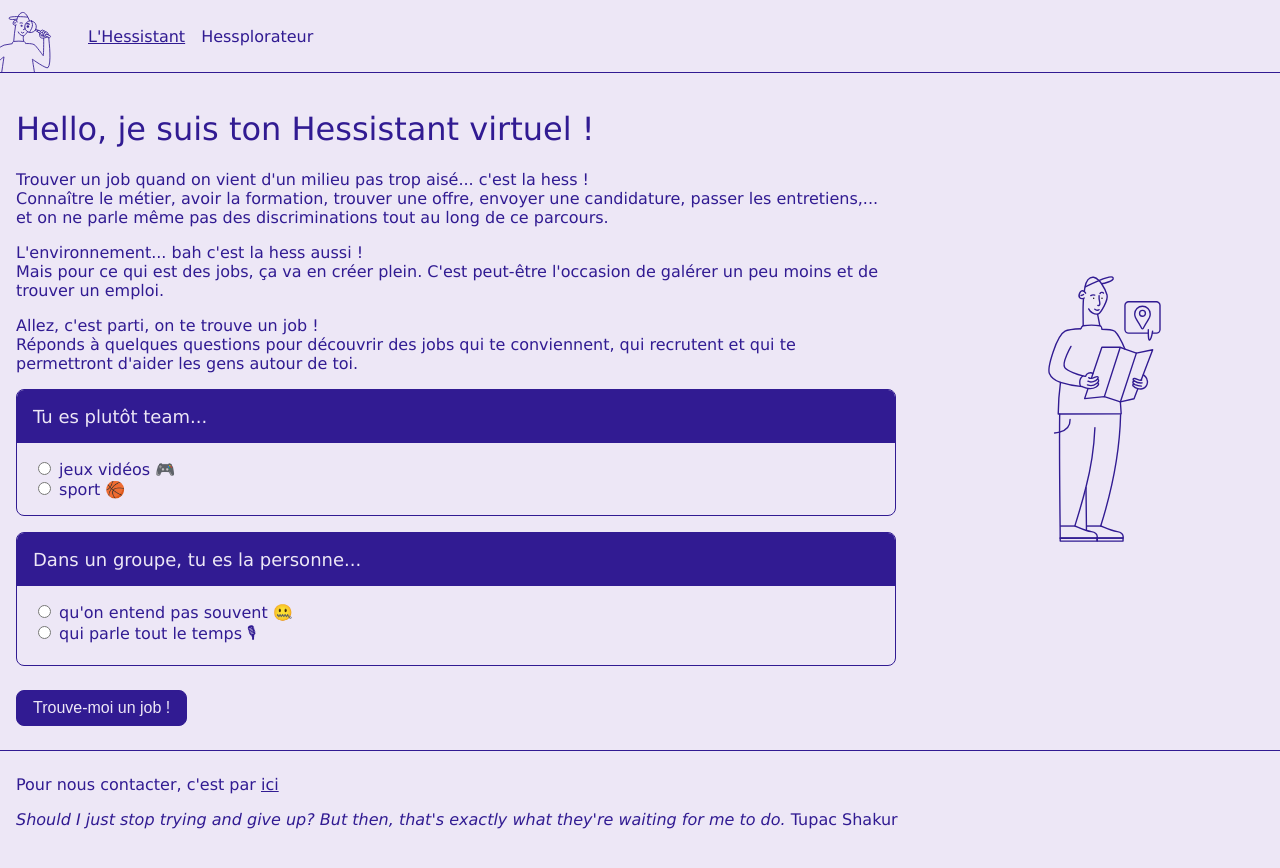
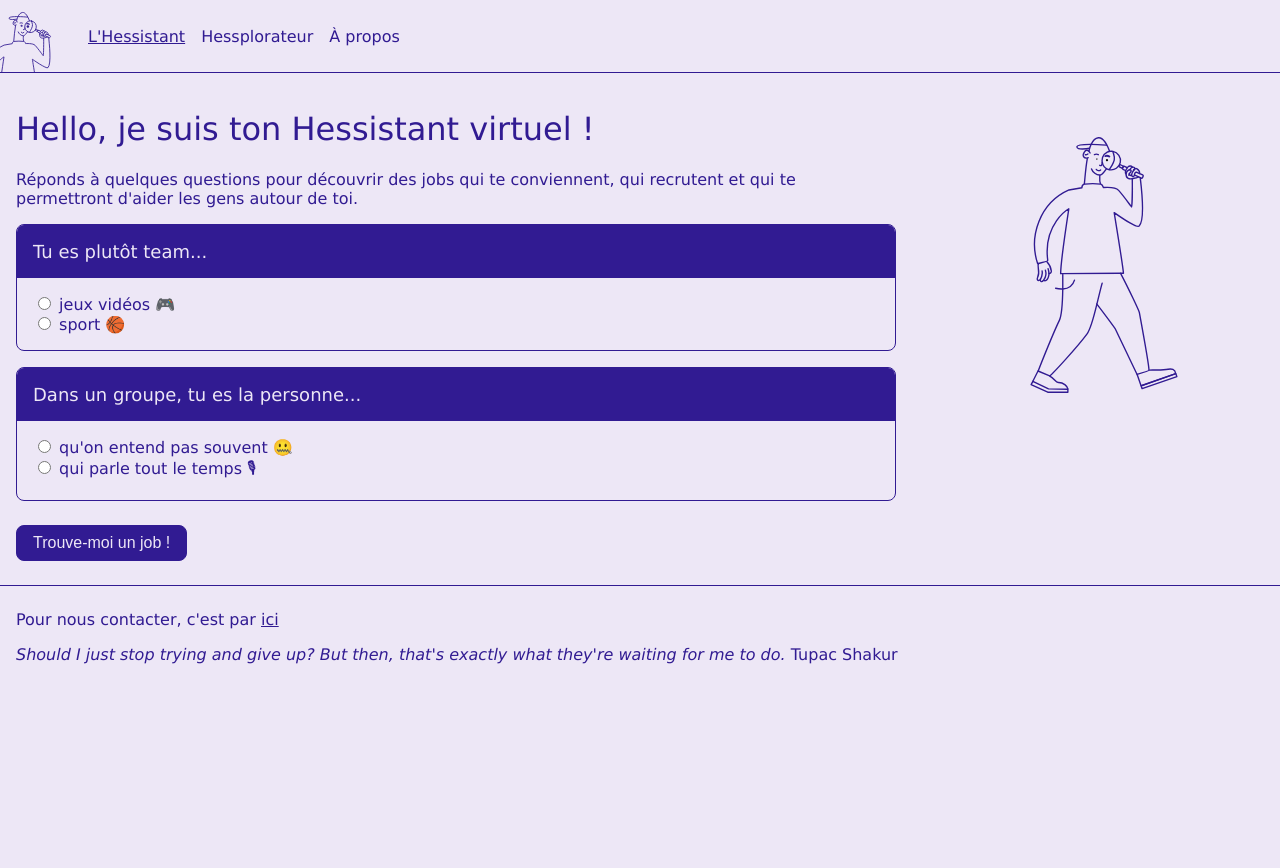
Before and after one commit to Ju4/Hessistant, a Jekyll site: the page built from index.html, in a window 1280 px wide. Shown: the top 868 px of the page. Built offline with Jekyll 4.4.1, drawn with Linux system fonts in a browser that asks for light colours.

```diff
--- a/_data/navigation.yml
+++ b/_data/navigation.yml
@@ -2,3 +2,5 @@
   link: /
 - name: Hessplorateur
   link: /jobs.html
+- name: À propos
+  link: /about.html
--- a/_sass/main.scss
+++ b/_sass/main.scss
@@ -47,16 +47,7 @@ input[type='submit']:hover {
 .illustration {
   flex: 30%;
   max-width: 320px;
-  margin-top: auto;
-  margin-bottom: auto;
-}
-@media (max-width: 640px) {
-  .page_container {
-    flex-direction: column;
-  }
-  .page_content, .illustration {
-    flex: auto;
-  }
+  margin-top: 16px;
 }
 .box {
   border-radius: 8px;
@@ -83,8 +74,9 @@ input[type='submit']:hover {
 }
 .job_item {
   text-decoration: none;
-  width: 280px;
+  min-width: 220px;
   border: 1px solid $secondary-color;
+  flex: 1;
 }
 .job_item:hover {
   background-image: linear-gradient(rgb(0 0 0/5%) 0 0);
@@ -98,3 +90,11 @@ input[type='submit']:hover {
 .quote {
   font-style: italic;
 }
+@media (max-width: 640px) {
+  .page_container {
+    flex-direction: column;
+  }
+  .page_content, .illustration {
+    flex: auto;
+  }
+}
--- a/index.html
+++ b/index.html
@@ -1,20 +1,11 @@
 ---
 title: Trouve un job !
-illustration: /assets/images/guide.svg
+illustration: /assets/images/search.svg
 ---
 
 <h1>Hello, je suis ton Hessistant virtuel !</h1>
 
 <p>
-  Trouver un job quand on vient d'un milieu pas trop aisé... c'est la hess !<br>
-  Connaître le métier, avoir la formation, trouver une offre, envoyer une candidature, passer les entretiens,... et on ne parle même pas des discriminations tout au long de ce parcours.
-</p>
-<p>
-  L'environnement... bah c'est la hess aussi !<br>
-  Mais pour ce qui est des jobs, ça va en créer plein. C'est peut-être l'occasion de galérer un peu moins et de trouver un emploi.
-</p>
-<p>
-  Allez, c'est parti, on te trouve un job !<br>
   Réponds à quelques questions pour découvrir des jobs qui te conviennent, qui recrutent et qui te permettront d'aider les gens autour de toi.
 </p>
 
```
Also changed, not shown: about.html (added, +25 -0 lines), assets/images/search.svg (added).
